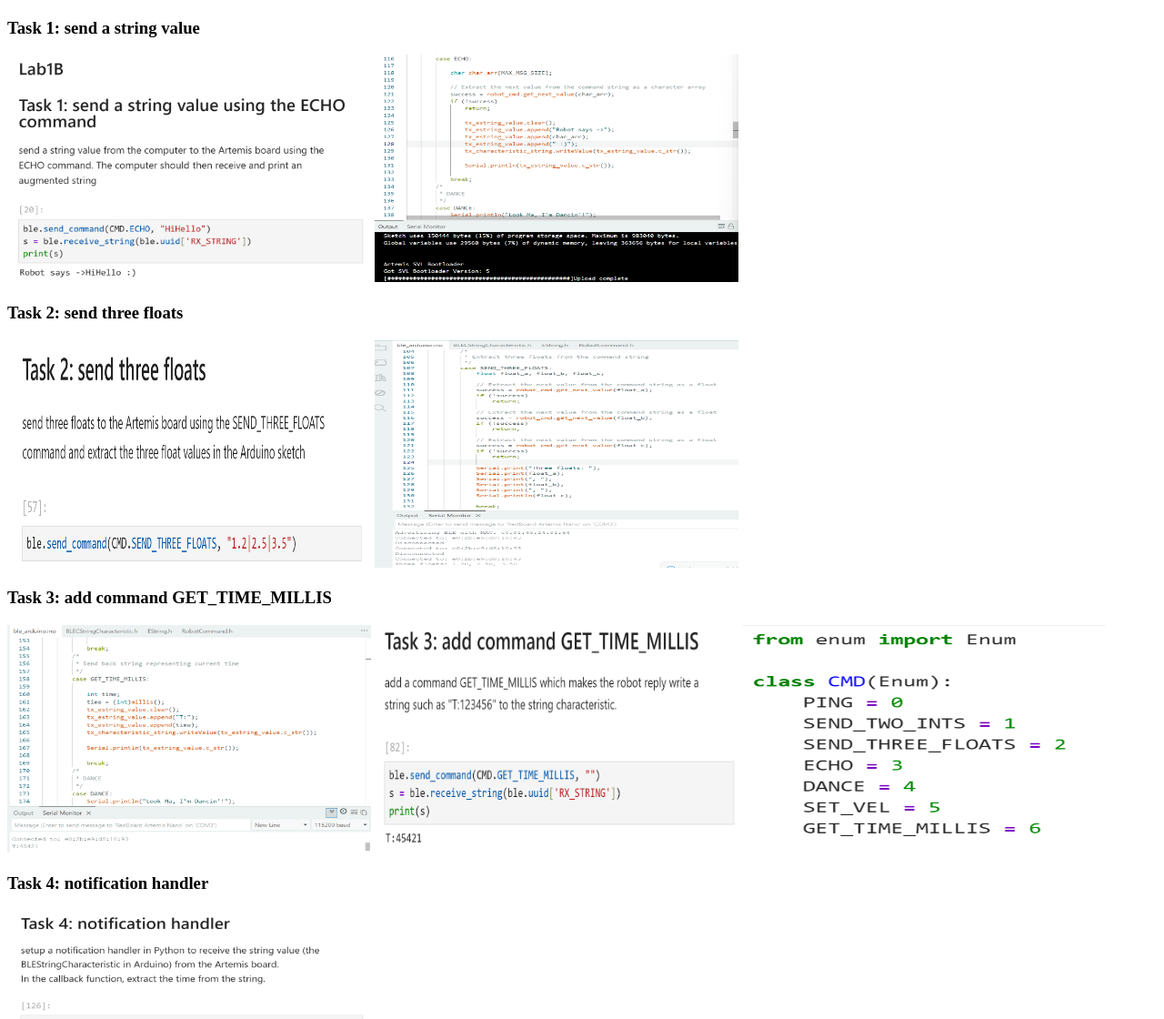
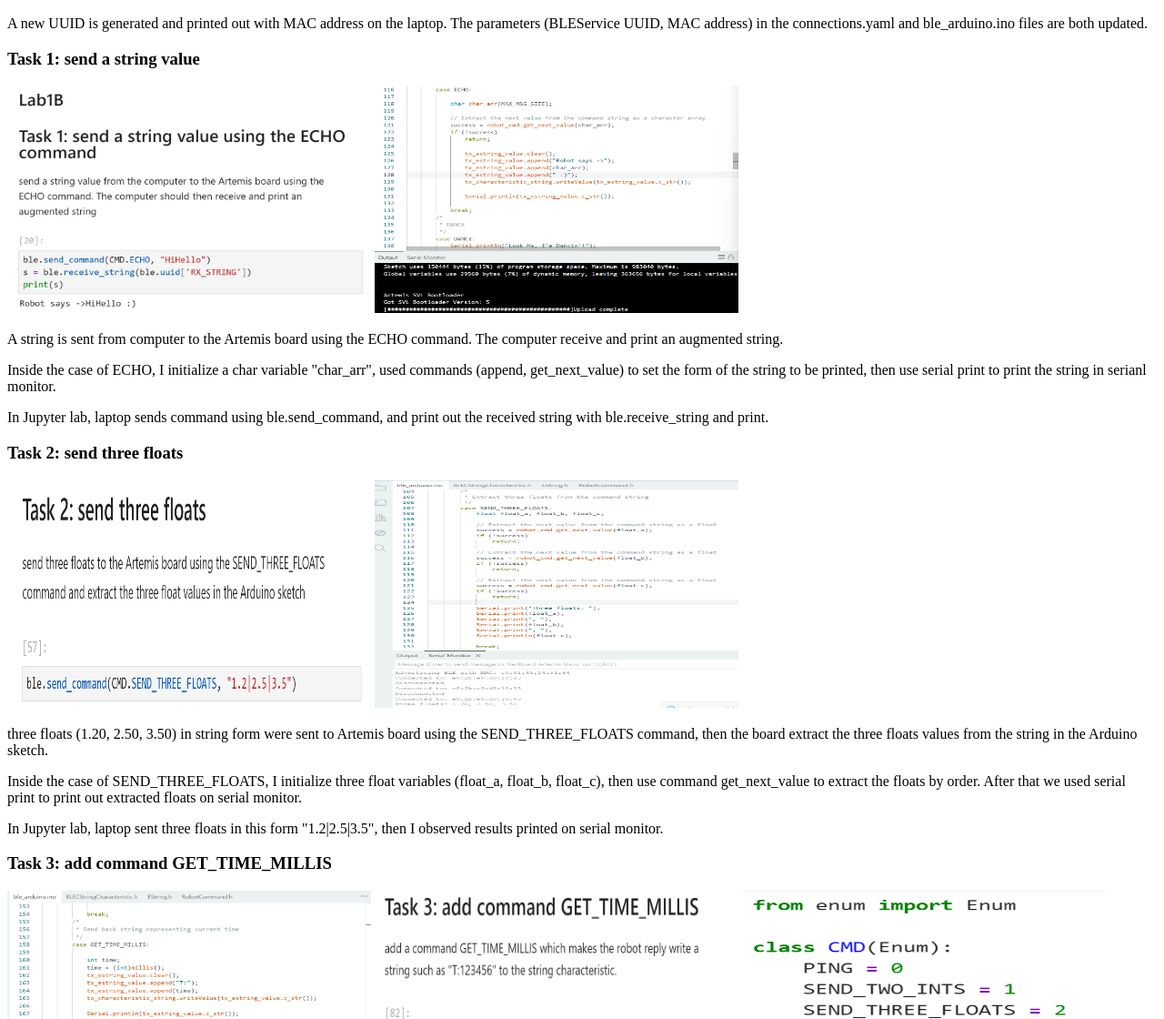
Before and after one commit to snow5-tuantuan/fast_robots_sp26_yw, a plain HTML site: page Lab1.html in a window 1280 px wide. Shown: the part 3060-4180 px from the top of the page at 91% size. Drawn offline with Linux system fonts and the light colour scheme.

Commit message:
Update Lab1.html

```diff
--- a/Lab1.html
+++ b/Lab1.html
@@ -39,19 +39,25 @@
 
   <h2>1B</h2>
   <h3>Prelab</h3>
-  <img src="lab1B_pre_1.png" alt="Serial monitor test" width="400" height="250">
-  <img src="lab1B_pre_2.png" alt="Serial monitor test" width="400" height="250">
-  <img src="lab1B_pre_3.png" alt="Serial monitor test" width="400" height="250">
-  <img src="lab1B_pre_4.png" alt="Serial monitor test" width="400" height="250">
-  <p>       </p>
+  <img src="lab1B_pre_1.png" alt="MAC address printed by Artemis" width="400" height="250">
+  <img src="lab1B_pre_2.png" alt="new UUID generated" width="400" height="250">
+  <img src="lab1B_pre_3.png" alt="updated UUID in ble_arduino.ino" width="400" height="250">
+  <img src="lab1B_pre_4.png" alt="updated MAC address in connections.yaml" width="400" height="250">
+  <p>A new UUID is generated and printed out with MAC address on the laptop. The parameters (BLEService UUID, MAC address) in the connections.yaml and ble_arduino.ino files are both updated.</p>
 
   <h3>Task 1: send a string value</h3>
-  <img src="lab1B_task1_1.png" alt="Serial monitor test" width="400" height="250">
-  <img src="lab1B_task1_2.png" alt="Serial monitor test" width="400" height="250">
+  <img src="lab1B_task1_1.png" alt="task1 python" width="400" height="250">
+  <img src="lab1B_task1_2.png" alt="task1 Arduino" width="400" height="250">
+  <p>A string is sent from computer to the Artemis board using the ECHO command. The computer receive and print an augmented string.</p>
+  <p>Inside the case of ECHO, I initialize a char variable "char_arr", used commands (append, get_next_value) to set the form of the string to be printed, then use serial print to print the string in serianl monitor.</p>
+  <p>In Jupyter lab, laptop sends command using ble.send_command, and print out the received string with ble.receive_string and print.</p>
 
   <h3>Task 2: send three floats</h3>
-  <img src="lab1B_task2_1.png" alt="Serial monitor test" width="400" height="250">
-  <img src="lab1B_task2_2.png" alt="Serial monitor test" width="400" height="250">
+  <img src="lab1B_task2_1.png" alt="task2 python" width="400" height="250">
+  <img src="lab1B_task2_2.png" alt="task2 Arduino" width="400" height="250">
+  <p>three floats (1.20, 2.50, 3.50) in string form were sent to Artemis board using the SEND_THREE_FLOATS command, then the board extract the three floats values from the string in the Arduino sketch.</p>
+  <p>Inside the case of SEND_THREE_FLOATS, I initialize three float variables (float_a, float_b, float_c), then use command get_next_value to extract the floats by order. After that we used serial print to print out extracted floats on serial monitor.</p>
+  <p>In Jupyter lab, laptop sent three floats in this form "1.2|2.5|3.5", then I observed results printed on serial monitor.</p>
 
   <h3>Task 3: add command GET_TIME_MILLIS</h3>
   <img src="lab1B_task3_1.png" alt="Serial monitor test" width="400" height="250">
```
